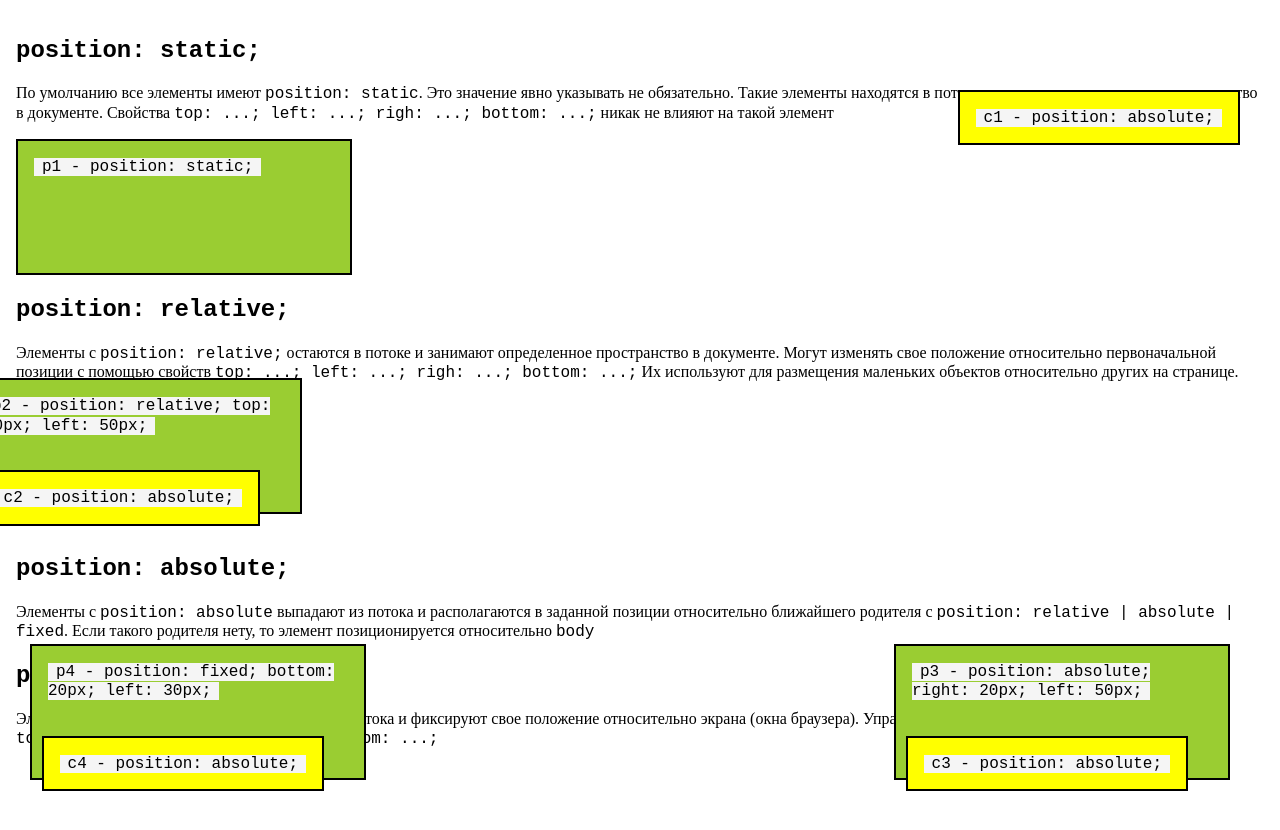
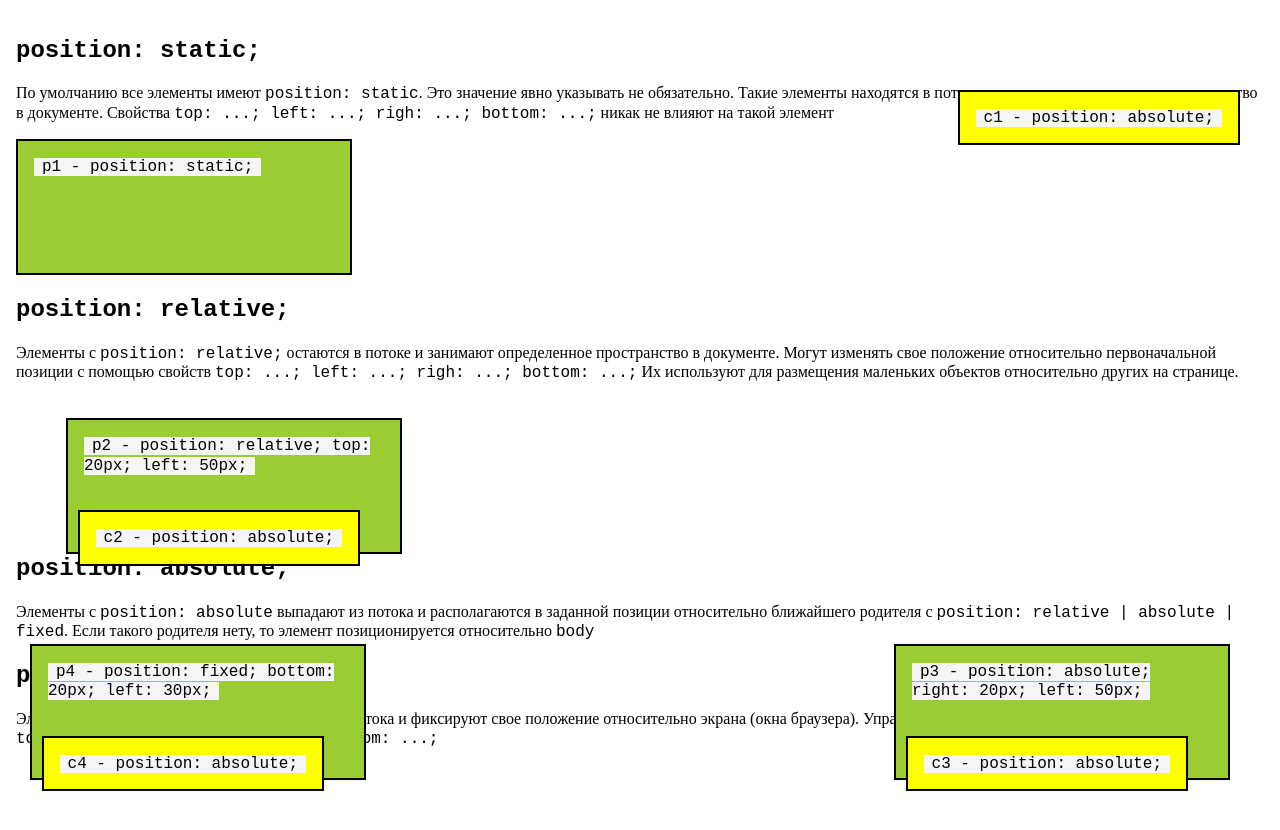
Before and after one commit to Kozlovska-Yulya/Positioning-elements, a plain HTML site: page Floating-elements/index.html in a window 1280 px wide. Shown: the top 830 px of the page. Drawn offline with nearby package versions, Linux system fonts and the light colour scheme.

Commit message:
relative position corrected

```diff
--- a/Floating-elements/styles.css
+++ b/Floating-elements/styles.css
@@ -47,8 +47,8 @@ div {
 
 .relative-parent {
   position: relative;
-  bottom: 20px;
-  right: 50px;
+  top: 20px;
+  left: 50px;
 }
 
 .absolute-parent {
```
